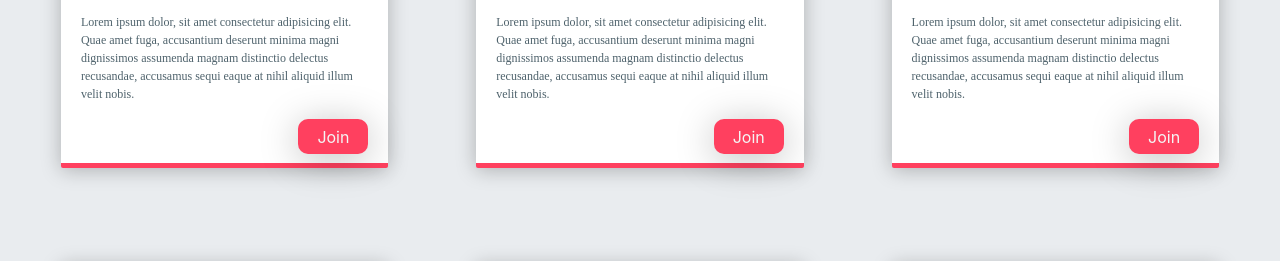
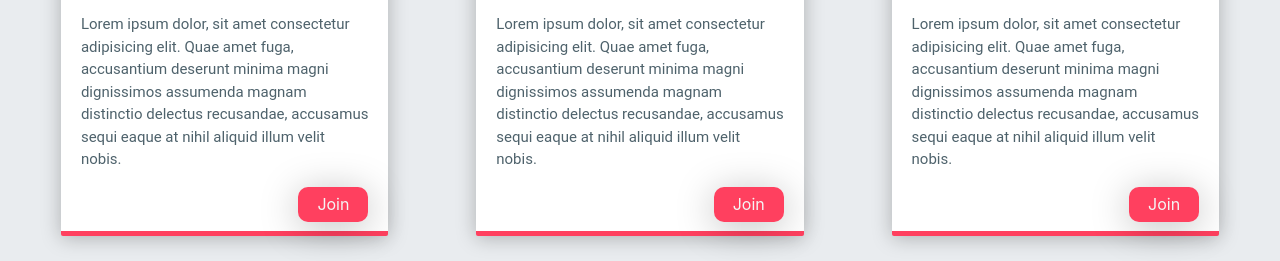
Before and after one commit to yuvi-dot-in/Codezap, a website: page frontend/index.html in a window 1280 px wide. Shown: the part 384-645 px from the top of the page. Drawn offline with nearby package versions, Linux system fonts and the light colour scheme.

Commit message:
font changed

```diff
--- a/frontend/index.css
+++ b/frontend/index.css
@@ -1,5 +1,6 @@
 body{
     color: #484A4B;
+    font-family: Roboto;
 }
 
 .log_button
@@ -138,9 +139,9 @@ transition: 0s;
 .card-description
 {
     text-align: left;
-    font-family: Gilroy;
-    font-weight: 300;
-    font-size: 12px;
+    font-family: Roboto;
+    font-weight: 400;
+    font-size: 15px;
     letter-spacing: 0px;
     color: #455A64;
     opacity: 0.95;
```
Also changed, not shown: frontend/contestPage.html (+3 -0 lines).
